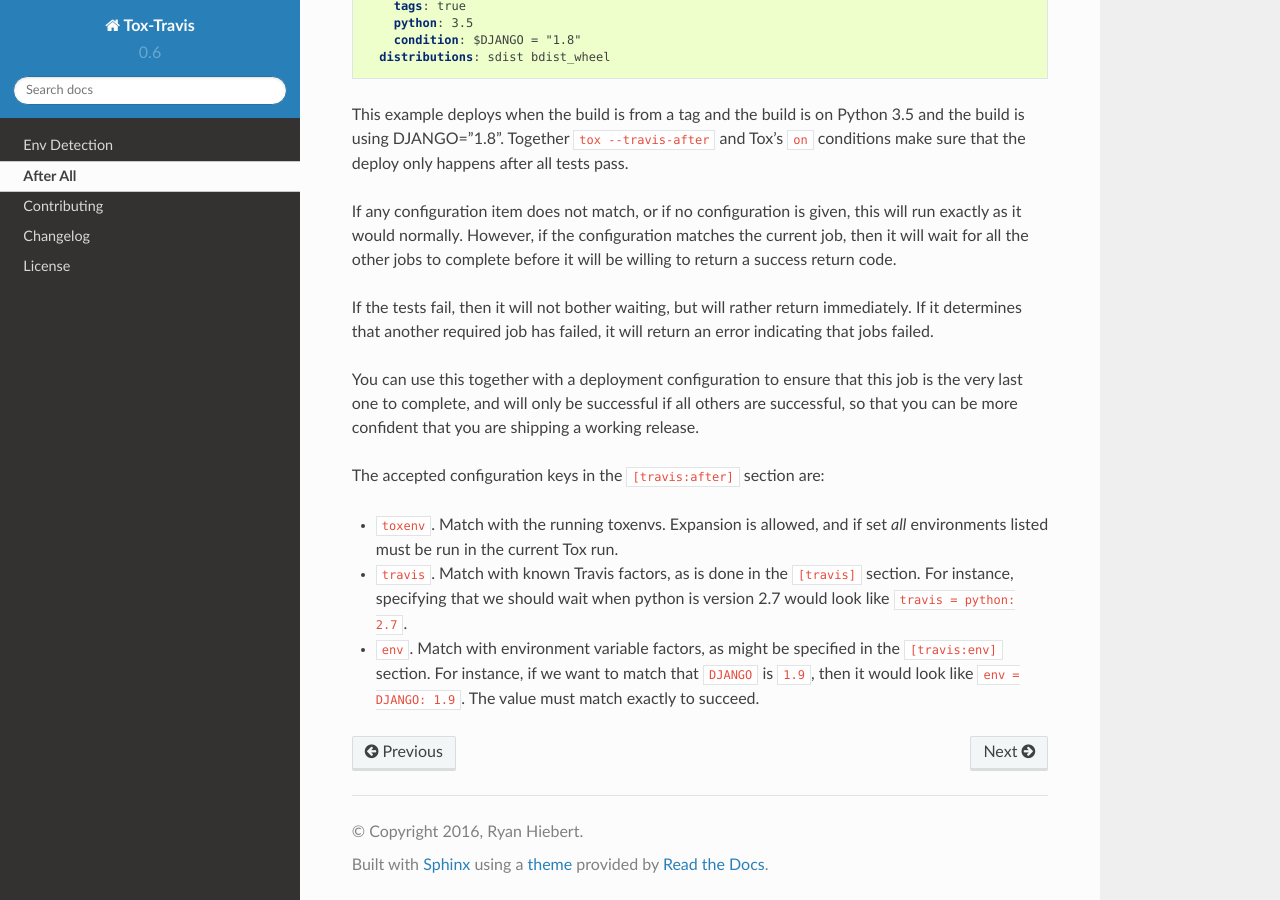
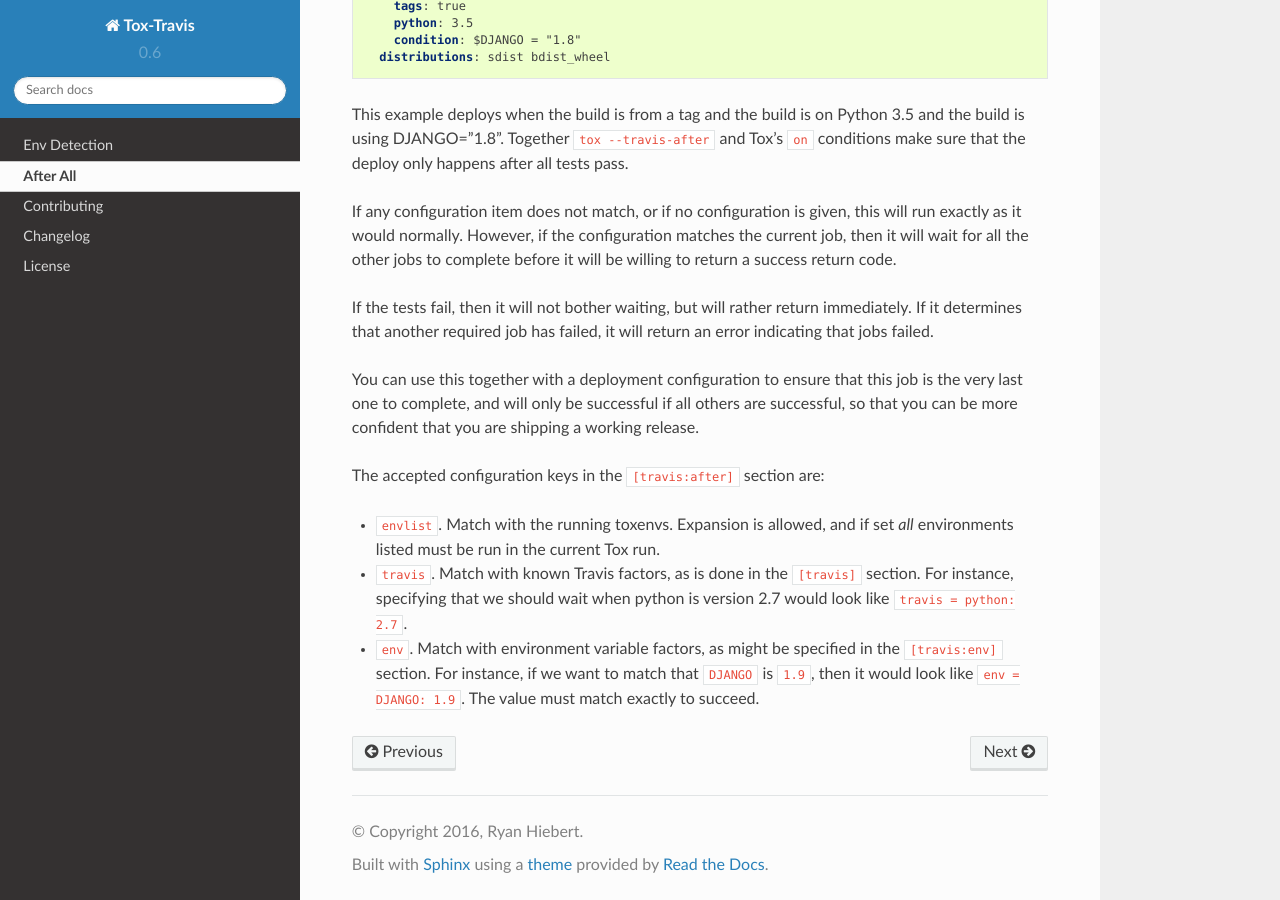
Before and after one commit to tox-dev/tox-travis, a Sphinx documentation site: the page built from docs/after.rst, in a window 1280 px wide and 900 px high, scrolled down 1231 px. Built offline with Sphinx 7.4.7 and the Read the Docs theme 2.0.0, drawn with Linux system fonts in a browser that asks for light colours.

Commit message:
Change documented toxenv setting

```diff
--- a/docs/after.rst
+++ b/docs/after.rst
@@ -101,7 +101,7 @@ that you are shipping a working release.
 The accepted configuration keys
 in the ``[travis:after]`` section are:
 
-* ``toxenv``. Match with the running toxenvs.
+* ``envlist``. Match with the running toxenvs.
   Expansion is allowed, and if set *all* environments listed
   must be run in the current Tox run.
 * ``travis``. Match with known Travis factors,
```
